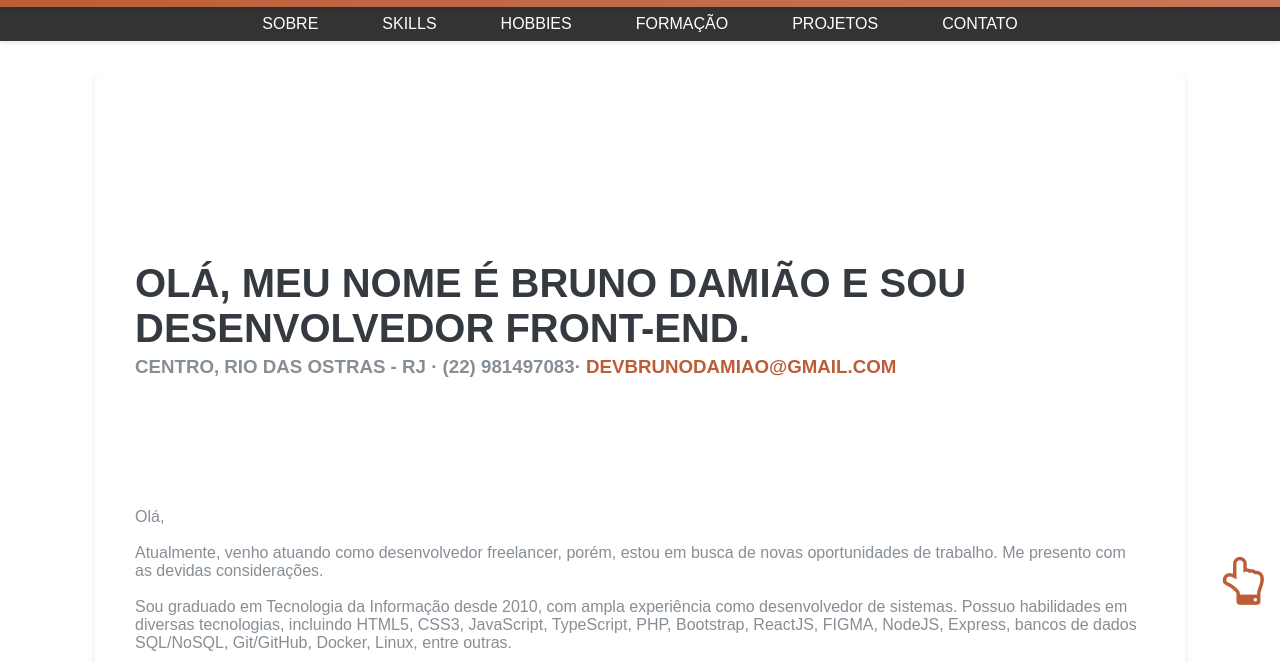
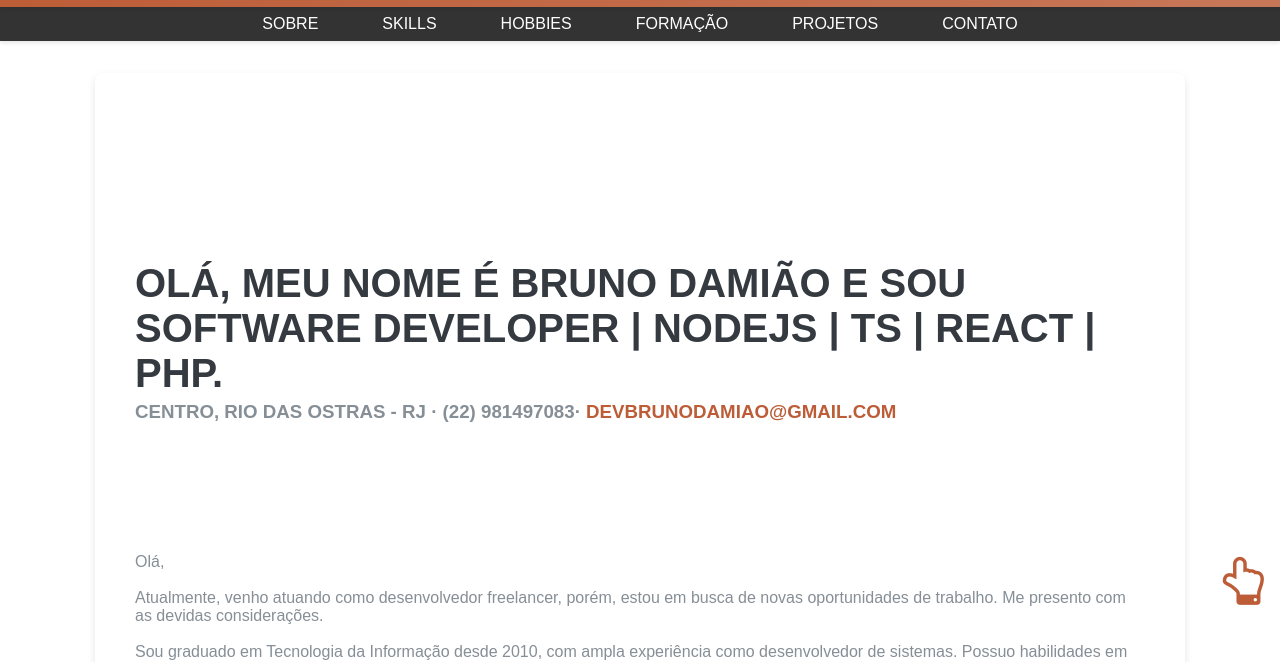
Before and after one commit to BrunoDamiao/Portifolio, a plain HTML site: page index.html in a window 1280 px wide. Shown: the part 123-785 px from the top of the page. Drawn offline with Linux system fonts and the light colour scheme.

Commit message:
Update index.html

```diff
--- a/index.html
+++ b/index.html
@@ -58,7 +58,7 @@
             <!-- <h2>Sobre</h2> -->
 
             <h2 style="margin-top: 3.5em;">
-                Olá, meu nome é Bruno Damião e sou Desenvolvedor Front-End.
+                Olá, meu nome é Bruno Damião e sou Software Developer | NodeJS | TS | React | PHP.
                 <h3 class="">Centro, Rio das Ostras - RJ · (22) 981497083·
                     <a href="mailto:devbrunodamiao@gmail.com">devbrunodamiao@gmail.com</a>
                 </h3>
```
